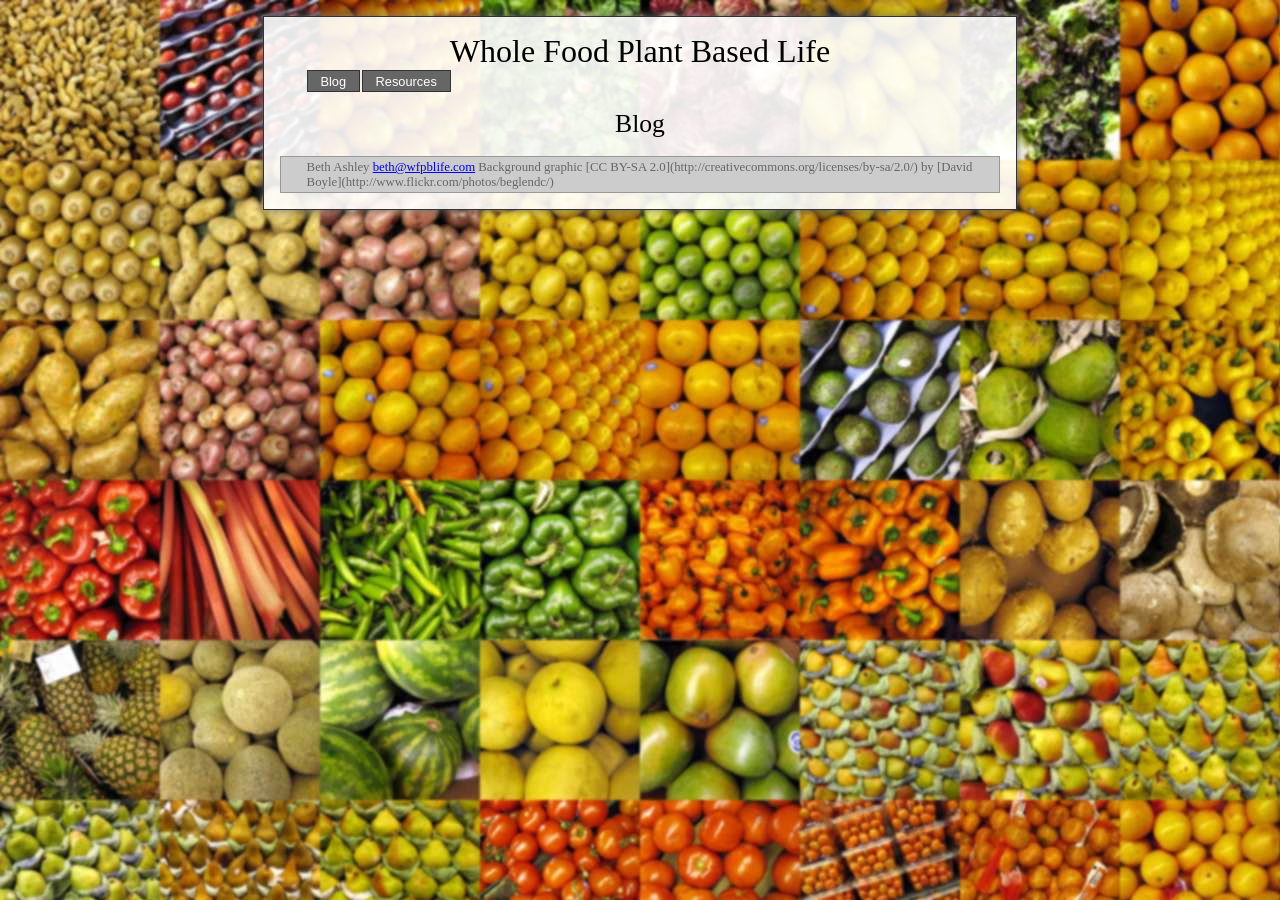
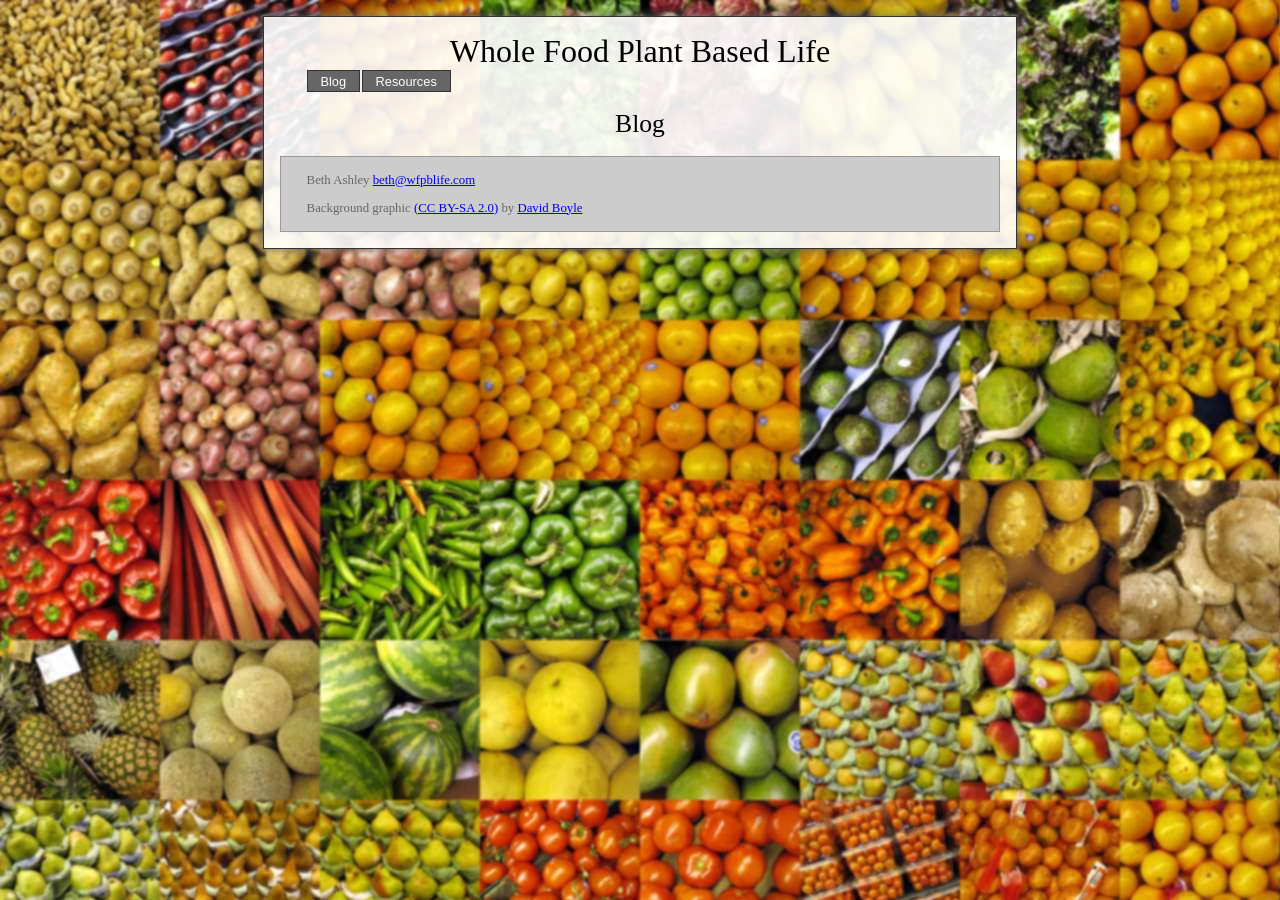
Before and after one commit to tortxof/wfpblife-www, a Jekyll site: the page built from index.html, in a window 1280 px wide. Built offline with Jekyll 4.4.1, drawn with Linux system fonts in a browser that asks for light colours; some web fonts are replaced.

Commit message:
Changed footer back to html. Jekyll doesn't do markdown includes.

```diff
--- a/_includes/footer.md
+++ b/_includes/footer.html
@@ -1,4 +1,4 @@
-Beth Ashley
+<p>Beth Ashley
 <script type="text/javascript" language="javascript">
 <!--
 // Email obfuscator script 2.1 by Tim Williams, University of Arizona
@@ -22,6 +22,7 @@ Beth Ashley
 document.write("<a href='mailto:"+link+"'>"+link+"</a>")
 }
 //-->
-</script><noscript>Sorry, you need Javascript on to email me.</noscript>
+</script><noscript>Sorry, you need Javascript on to email me.</noscript></p>
 
-Background graphic [CC BY-SA 2.0](http://creativecommons.org/licenses/by-sa/2.0/) by [David Boyle](http://www.flickr.com/photos/beglendc/)
+<p>Background graphic <a href="http://creativecommons.org/licenses/by-sa/2.0/">(CC BY-SA 2.0)</a>
+by <a href="http://www.flickr.com/photos/beglendc/">David Boyle</a></p>
--- a/_layouts/default.html
+++ b/_layouts/default.html
@@ -30,7 +30,7 @@
 </div><!-- end content -->
 
 <div id="footer">
-{% include footer.md %}
+{% include footer.html %}
 </div><!-- end footer -->
 
 </div><!-- end main -->
```
